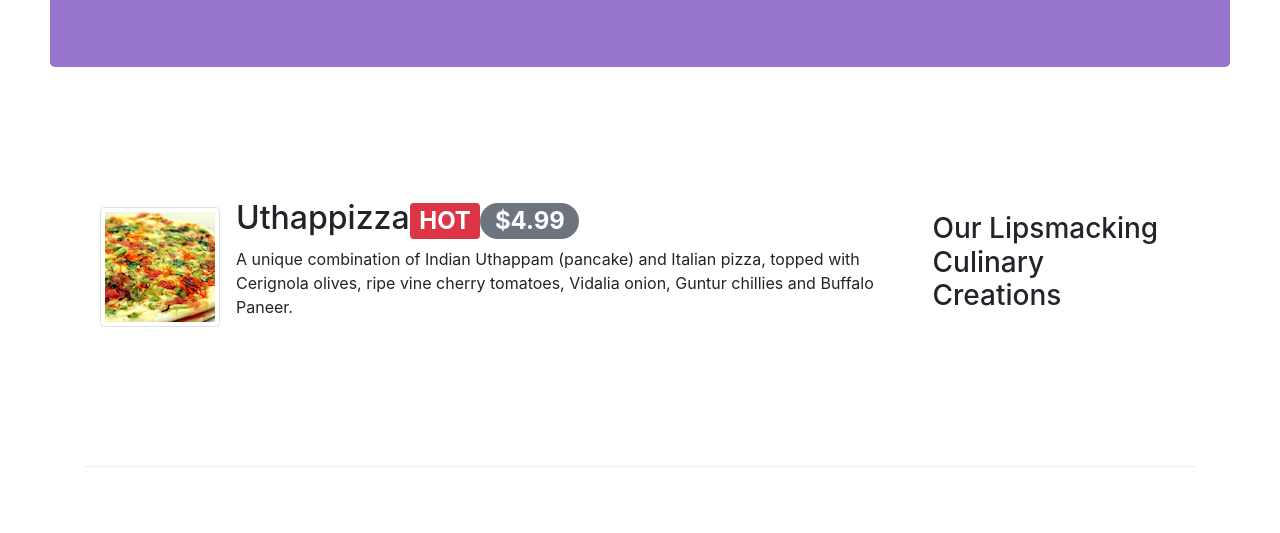
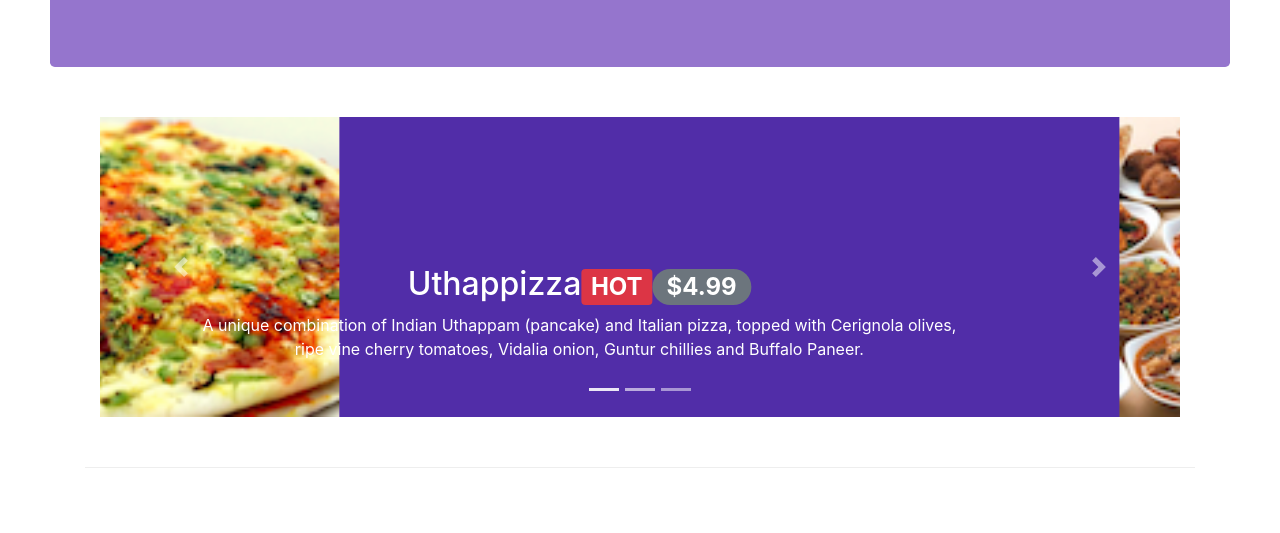
Before and after one commit to ujjawalsingh10/Bootstrap4, a website: page index.html in a window 1280 px wide. Shown: the part 267-800 px from the top of the page. Drawn offline with nearby package versions, Linux system fonts and the light colour scheme.

Commit message:
Carousel

```diff
--- a/css/styles.css
+++ b/css/styles.css
@@ -50,3 +50,18 @@ body{
     border-bottom: 1px solid #ddd;
     padding:10px;
 }
+
+.carousel{
+    background: #512DA8;
+}
+
+.carousel-item{
+    height : 300px;
+}
+
+.carousel-item img{
+    position: absolute;
+    top: 0;
+    left: 0;
+    min-height: 300px;
+}
--- a/index.html
+++ b/index.html
@@ -94,6 +94,56 @@
             </div>
         </div>
     </header>
+
+    <div class="container">
+        <div class="row row-content">
+            <div class="col">
+                <div class="carousel slide" id="mycarousel" data-ride="carousel">
+                    <div class="carousel-inner" role="listbox">
+                        <div class="carousel-item active">
+                            <img class="d-block img-fluid"
+                                src="img/uthappizza.png" alt="uthappizza">
+                            <div class="carousel-caption d-none d-md-block">
+                                <h2>Uthappizza<span class="badge badge-danger">HOT</span><span class="badge badge-pill badge-secondary">$4.99</span></h2>
+                                <p class="d-none d-sm-block">A unique combination of Indian Uthappam (pancake) and Italian pizza, topped with Cerignola olives, ripe vine cherry tomatoes, Vidalia onion, Guntur chillies and Buffalo Paneer.</p>
+                            </div>
+                        </div>
+                        <div class="carousel-item">
+                            <img class="d-block img-fluid"
+                                src="img/buffet.png" alt="buffet">
+                            <div class="carousel-caption d-none d-md-block">
+                                <h2>Weekend Grand Buffet <span class="badge badge-danger">NEW</span></h2>
+                                <p class="d-none d-sm-block">Featuring mouthwatering combinations with a choice of five different salads, six enticing appetizers, six main entrees and five choicest desserts. Free flowing bubbly and soft drinks. All for just $19.99 per person </p>
+                            </div>
+
+                        </div>
+                        <div class="carousel-item">
+                            <img class="d-block img-fluid"
+                                src="img/alberto.png" alt="alberto">
+                            <div class="carousel-caption d-none d-md-block">
+                                <h2>Alberto Somayya</h2>
+                                <h4>Executive Chef</h4>
+                                <p class="d-none d-sm-block">Award winning three-star Michelin chef with wide International experience having worked closely with whos-who in the culinary world, he specializes in creating mouthwatering Indo-Italian fusion experiences. </p>
+                            </div>
+                        </div>
+                    </div>
+                    <ol class="carousel-indicators">
+                        <li data-target="#mycarousel" data-slide-to="0" class="active"></li>
+                        <li data-target="#mycarousel" data-slide-to="1"></li>
+                        <li data-target="#mycarousel" data-slide-to="2"></li>
+
+                    </ol>
+                    <a class="carousel-control-prev" href="#mycarousel" role="button" data-slide="prev">
+                        <span class="carousel-control-prev-icon"></span>
+                    </a>
+                    <a class="carousel-control-next" href="#mycarousel" role="button" data-slide="next">
+                        <span class="carousel-control-next-icon"></span>
+                    </a>
+                </div>
+            </div>
+        </div>
+
+    </div>
 
     <div class="container">
         <div class="row row-content align-items-center">
```
